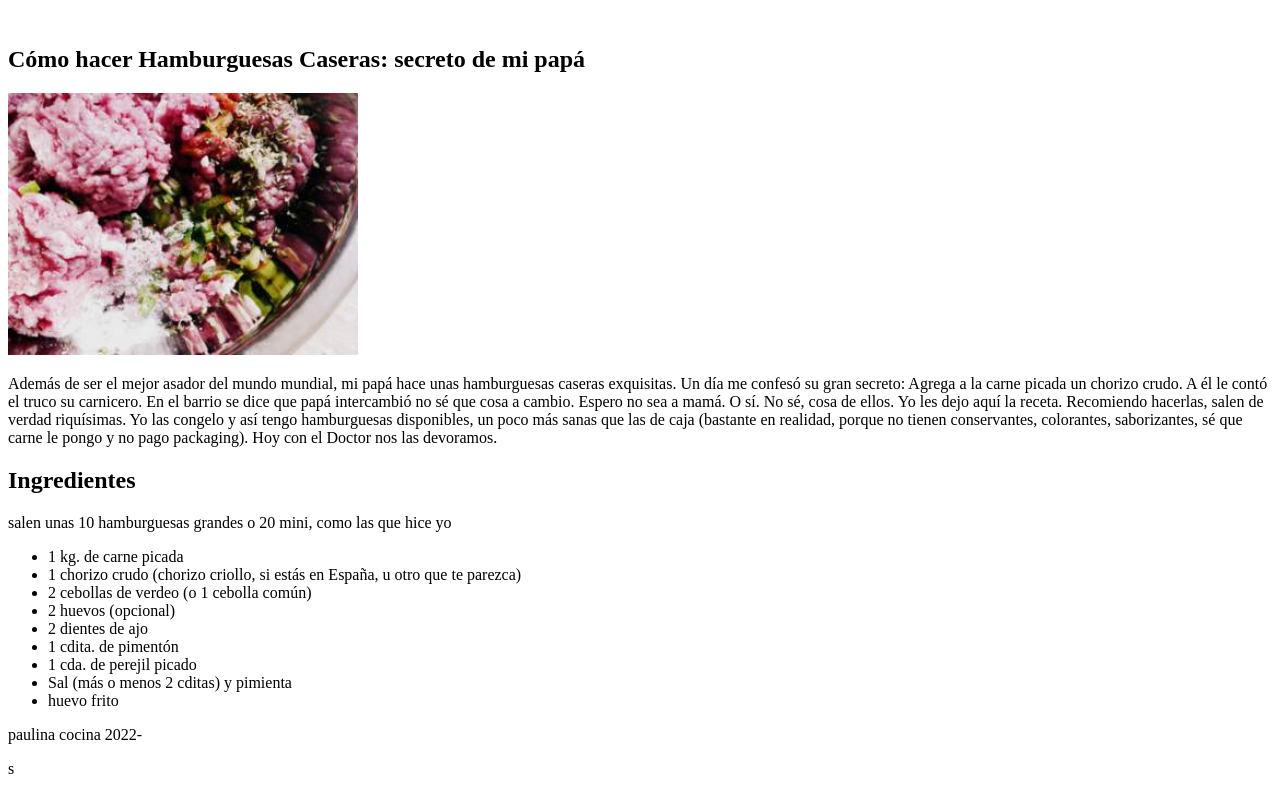
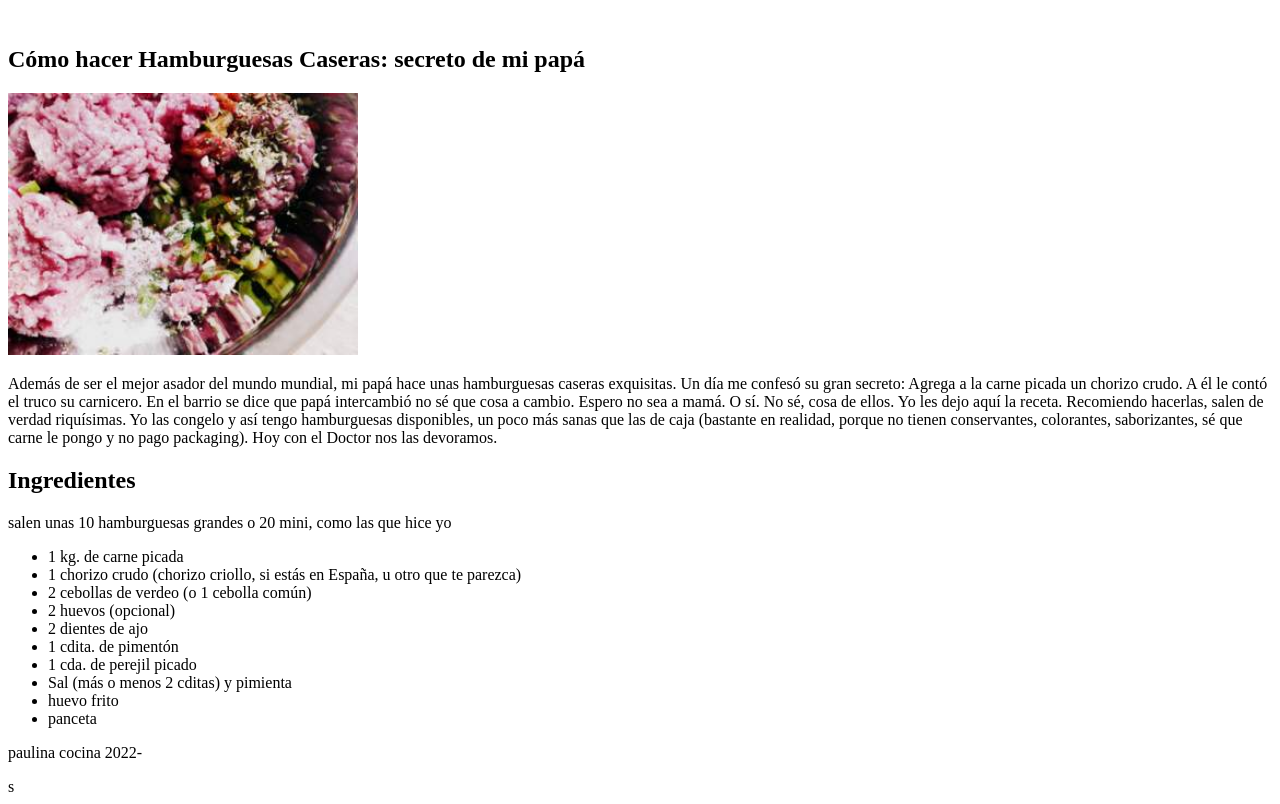
Before and after one commit to Alejandrasilvia/paulina-cocina, a plain HTML site: page index.html in a window 1280 px wide. Drawn offline with Linux system fonts and the light colour scheme.

Commit message:
se agrego panceta

```diff
--- a/index.html
+++ b/index.html
@@ -31,6 +31,7 @@
                             <li>1 cda. de perejil picado</li>
                             <li>Sal (más o menos 2 cditas) y pimienta</li>
                             <li>huevo frito</li>
+                            <li>panceta</li>
                         </ul>
                     </p>
                 </div>
```
